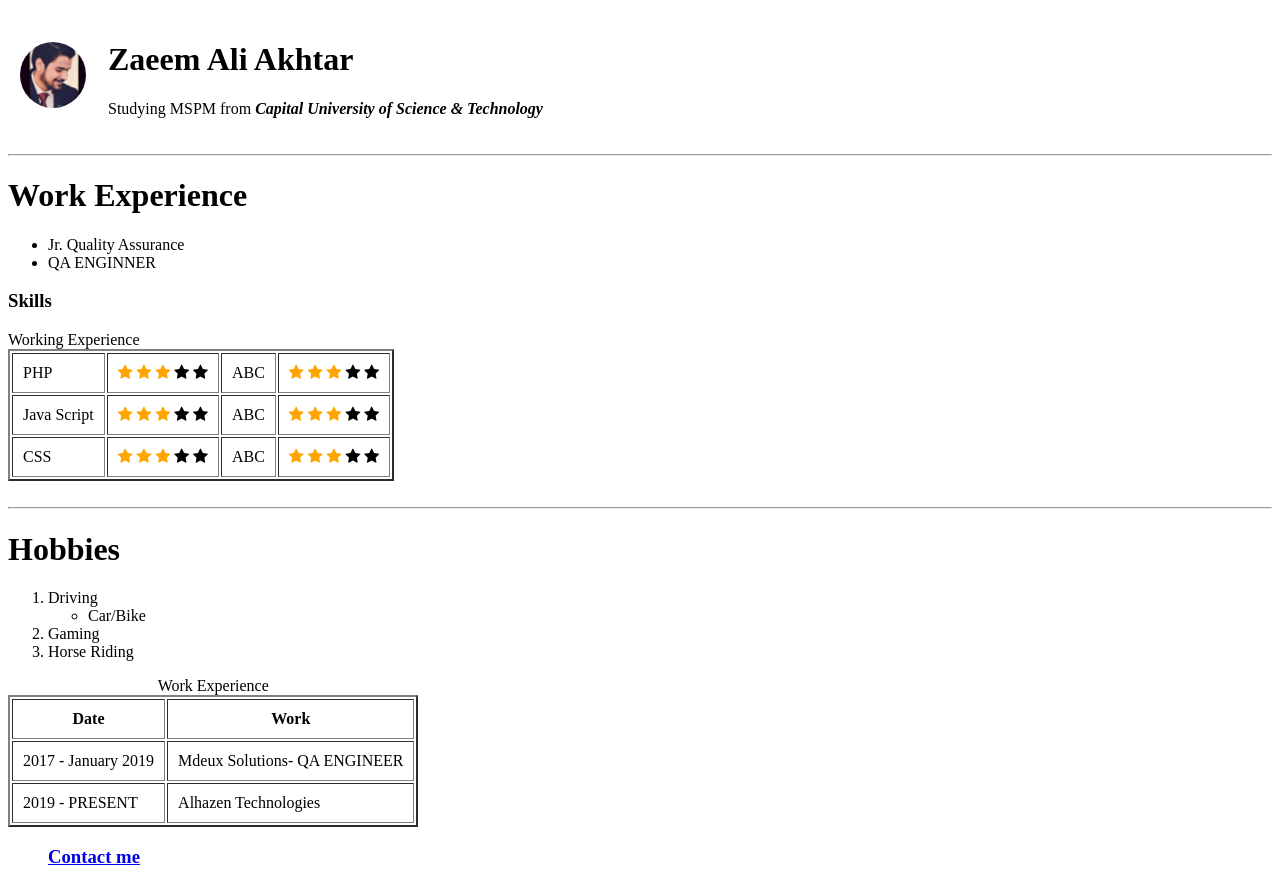
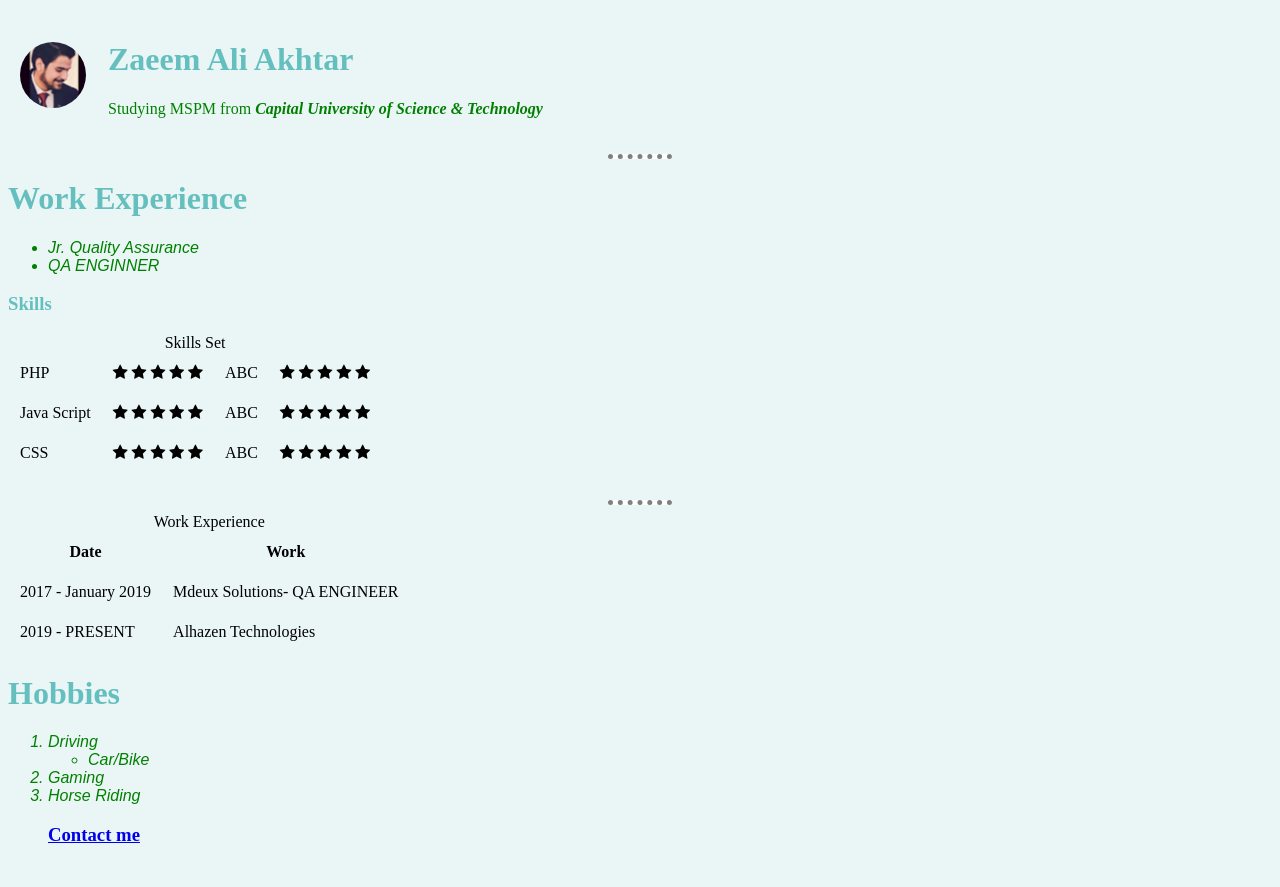
Before and after one commit to zaeemalee/CV, a plain HTML site: page index.html in a window 1280 px wide. After the commit the page ends 865 px from the top, so only its background shows below. Drawn offline with Linux system fonts and the light colour scheme; files that its build step writes are made by us from their sources.

Commit message:
CSS addition.

```diff
--- a/index.html
+++ b/index.html
@@ -2,17 +2,15 @@
 <html>
 <head>
 	<link rel="stylesheet" href="https://cdnjs.cloudflare.com/ajax/libs/font-awesome/4.7.0/css/font-awesome.min.css">
-<style>
-.checked {
-  color: orange;
-}
-</style>
+
 	<meta charset="utf-8">
 	<title>
 
         My First Website
 	</title>
+	<link rel="stylesheet" href="css/styles.css">
 </head>
+
 <body>
 	<table cellpadding="10">
 		<tr>
@@ -31,8 +29,8 @@
 
 <h3> Skills </h3>
 
-<table border="2" cellpadding="10" >
-	<section> Working Experience  </section>
+<table  cellpadding="10" >
+	<caption> Skills Set  </caption>
 	<tr>
 		<td> PHP </td>
 		<td><span class="fa fa-star checked"></span>
@@ -81,17 +79,7 @@
 <br>
 <hr>
 
-<h1> Hobbies </h1>
-<ol>
-	<li> Driving </li>
-	<ul>
-		<li> Car/Bike</li>
-	</ul>
-	<li> Gaming </li>
-	<li>Horse Riding</li>
-
-</ol>
-<table border="2" cellpadding="10">
+<table  cellpadding="10">
 	<caption> Work Experience </caption>
 	<thead>
 		<tr>
@@ -110,6 +98,17 @@
 </tr>
 	</tbody>
 	</table>
+	<h1> Hobbies </h1>
+	<ol>
+		<li> Driving </li>
+		<ul>
+			<li> Car/Bike</li>
+		</ul>
+		<li> Gaming </li>
+		<li>Horse Riding</li>
+
+	</ol>
+
     <ul>
     <h3><a href="contact-me.html"> Contact me  </a></h3>
 </ul>
--- /dev/null
+++ b/styles.css
@@ -0,0 +1,27 @@
+body{
+	background-color: #EAF6F6;
+}
+hr{
+	background-color: white;
+	border-style: none;
+	border-top-style: dotted;
+	border-width: 5px;
+	border-color: grey;
+  width: 5%;
+}
+h1
+{
+  color: #66BFBF;
+}
+h3{
+  color: #66BFBF;
+}
+p{
+  color: green;
+}
+li{
+  color: green;
+  font-style: italic;
+  font-family: sans-serif;
+
+}
```
Also changed, not shown: contact-me.html (+1 -0 lines).
